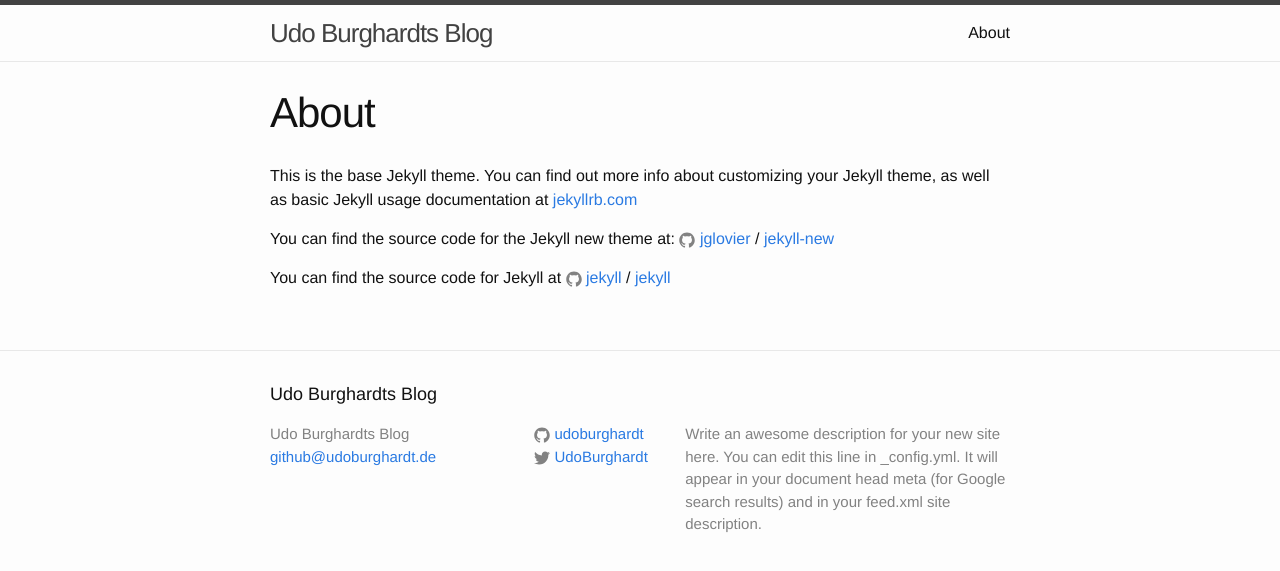
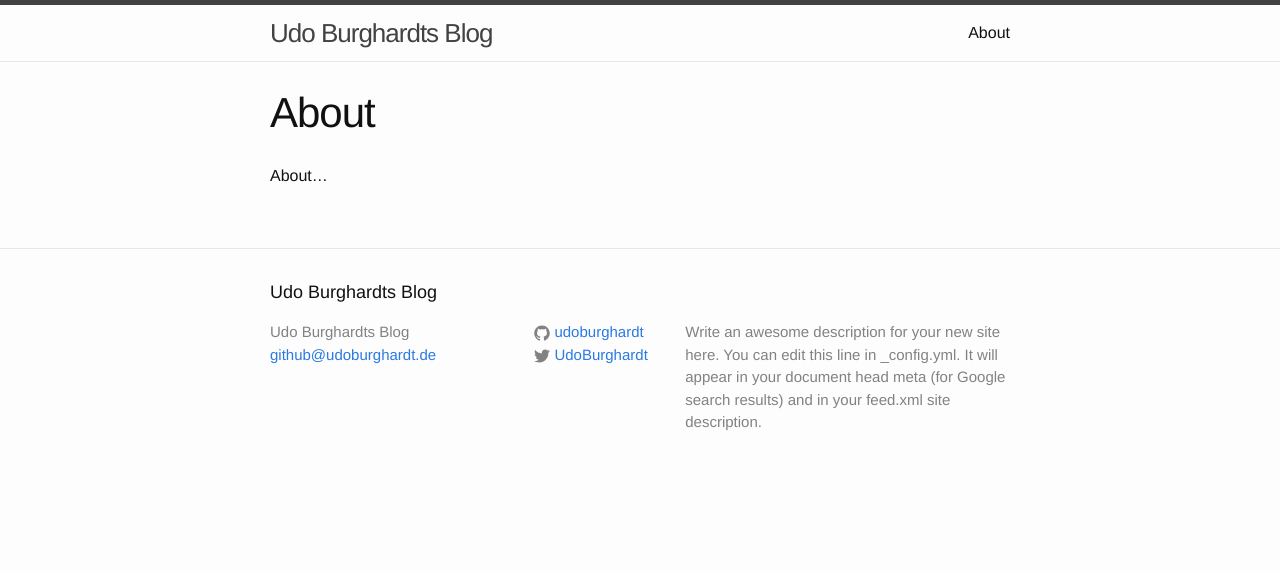
Before and after one commit to udoburghardt/udoburghardt.github.io, a Jekyll site: the page built from blog/about.md, in a window 1280 px wide. Shown: the top 571 px of the page. Built offline with Jekyll 4.4.1, drawn with Linux system fonts in a browser that asks for light colours.

Commit message:
blog about.md probleme 2

```diff
--- a/blog/about.md
+++ b/blog/about.md
@@ -4,12 +4,4 @@
 permalink: /about/
 ---
 
-This is the base Jekyll theme. You can find out more info about customizing your Jekyll theme, as well as basic Jekyll usage documentation at [jekyllrb.com](http://jekyllrb.com/)
-
-You can find the source code for the Jekyll new theme at:
-{% include icon-github.html username="jglovier" %} /
-[jekyll-new](https://github.com/jglovier/jekyll-new)
-
-You can find the source code for Jekyll at
-{% include icon-github.html username="jekyll" %} /
-[jekyll](https://github.com/jekyll/jekyll)
+About...
```
